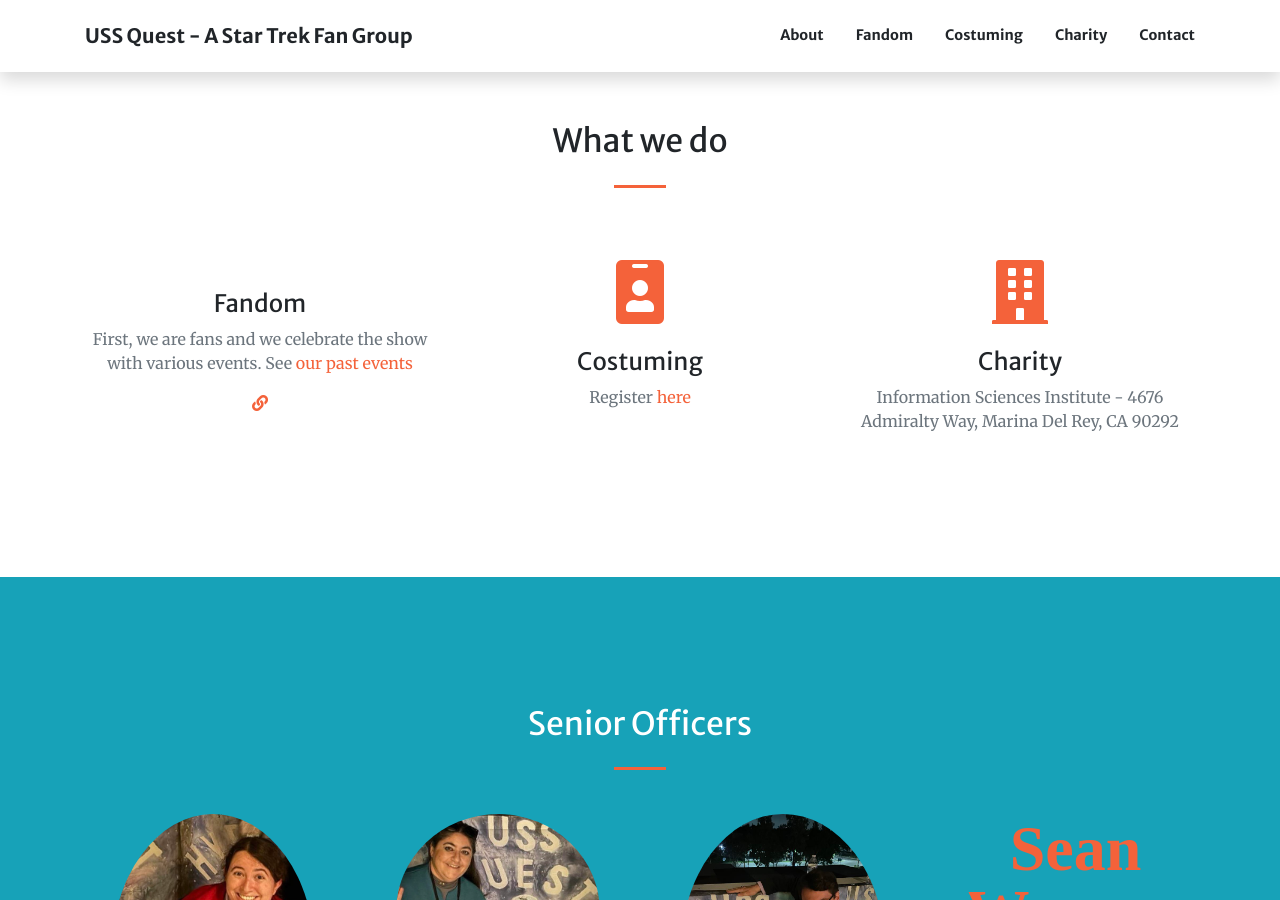
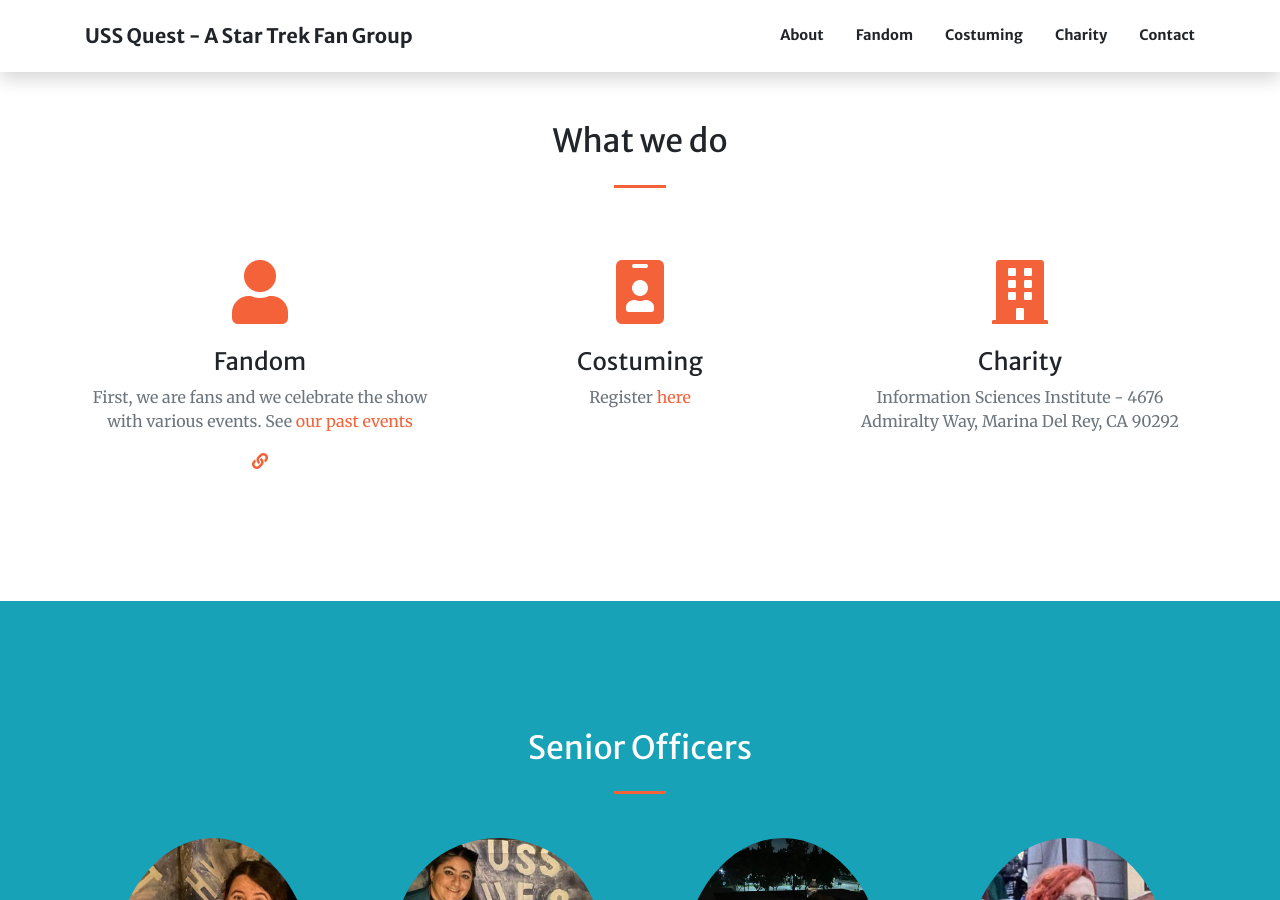
Before and after one commit to startrekthefleet/uss-quest, a Jekyll site: the page built from index.md, in a window 1280 px wide and 900 px high, scrolled down 1147 px. Built offline with Jekyll 4.4.1, drawn with Linux system fonts in a browser that asks for light colours.

Commit message:
Update index.md

```diff
--- a/index.md
+++ b/index.md
@@ -23,7 +23,7 @@ sections:
     services:
       - title: Fandom
         text: First, we are fans and we celebrate the show with various events. See [our past events](uss-quest/fandom)
-        icon: bi-rocket-takeoff
+        icon: fa-user
         url: /uss-quest/fandom
       - title: Costuming
         text: Register [here](https://forms.gle/WLLBijjNXevXmAYq7)
@@ -48,7 +48,7 @@ sections:
         image: assets/img/members/travis.jpg
       - title: Sean Warren
         text: Lt Commander - Helm
-        image: assests/img/members/sean.jpg
+        image: assets/img/members/sean.jpg
 
   - type: contact.html
     section_id: contact
```
